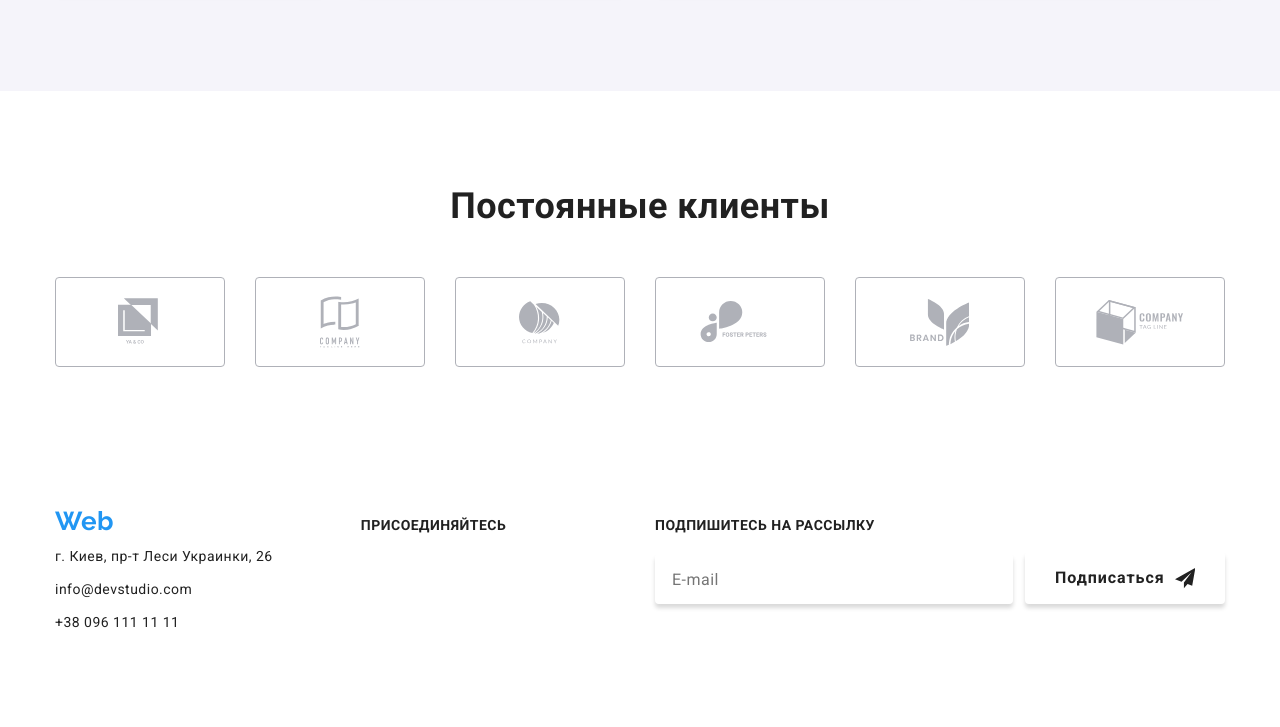
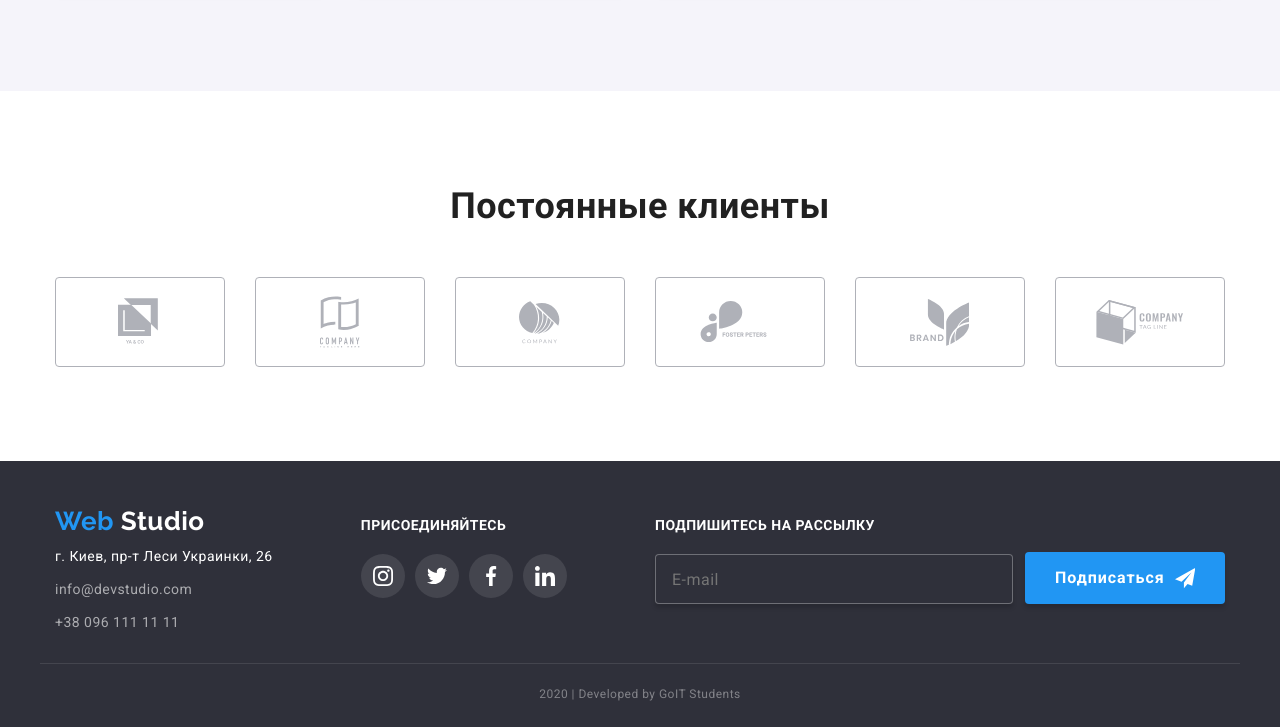
Before and after one commit to Roman-Dobrodii/goit-markup-hw-07, a plain HTML site: page index.html in a window 1280 px wide. Shown: the part 2207-2934 px from the top of the page. Drawn offline with Linux system fonts and the light colour scheme.

Commit message:
Добавляет цвет в футере

```diff
--- a/sass/components/footer/_footer.scss
+++ b/sass/components/footer/_footer.scss
@@ -1,5 +1,5 @@
 footer {
-  background-color: var(--footer-bg-color);
+  background-color: $footer-bg-color;
 }
 .logo-footer {
   display: block;
@@ -22,13 +22,13 @@ address {
 }
 .adress-title {
   margin-bottom: 9px;
-  color: var(--title-white-color);
+  color: $title-white-color;
   font-style: normal;
   font-size: 14px;
   line-height: 1.71;
 }
 .contact {
-  color: var(--footer-text-color);
+  color: $footer-text-color;
   margin-bottom: 9px;
   font-style: normal;
   font-size: 14px;
@@ -40,7 +40,7 @@ address {
 
 .join-title {
   display: block;
-  color: var(--title-white-color);
+  color: $title-white-color;
   margin-bottom: 20px;
   font-weight: 700;
   font-size: 14px;
@@ -66,7 +66,7 @@ address {
   height: 50px;
   margin-right: 12px;
   padding: 15px 16px;
-  background-color: var(--footer-bg-color);
+  background-color: $footer-bg-color;
   border: 1px solid rgba(255, 255, 255, 0.3);
   box-shadow: 0px 4px 4px rgba(0, 0, 0, 0.15);
   border-radius: 4px;
@@ -74,16 +74,16 @@ address {
   font-size: 16px;
   line-height: 1.25;
   letter-spacing: 0.03em;
-  color: var(--footer-text-color);
+  color: $footer-text-color;
 }
 .input-footer:focus,
 .input-footer:active {
   outline: transparent;
-  border: 1px solid var(--accent);
+  border: 1px solid $accent;
 }
 .subscribe-title {
   display: block;
-  color: var(--title-white-color);
+  color: $title-white-color;
   margin-bottom: 20px;
   font-weight: 700;
   font-size: 14px;
@@ -96,8 +96,8 @@ address {
   border: 1px solid transparent;
   min-width: 200px;
   padding: 10px 29px;
-  background-color: var(--accent);
-  color: var(--title-white-color);
+  background-color: $accent;
+  color: $title-white-color;
   font-weight: 700;
   font-size: 16px;
   line-height: 1.87;
@@ -107,7 +107,7 @@ address {
   border-radius: 4px;
   cursor: pointer;
   outline: none;
-  transition: box-shadow 250ms var(--time-function);
+  transition: box-shadow 250ms $time-function;
 }
 .button-footer:hover,
 .button-footer:focus {
```
Also changed, not shown: css/main.css, css/main.min.css, 2 other files.
